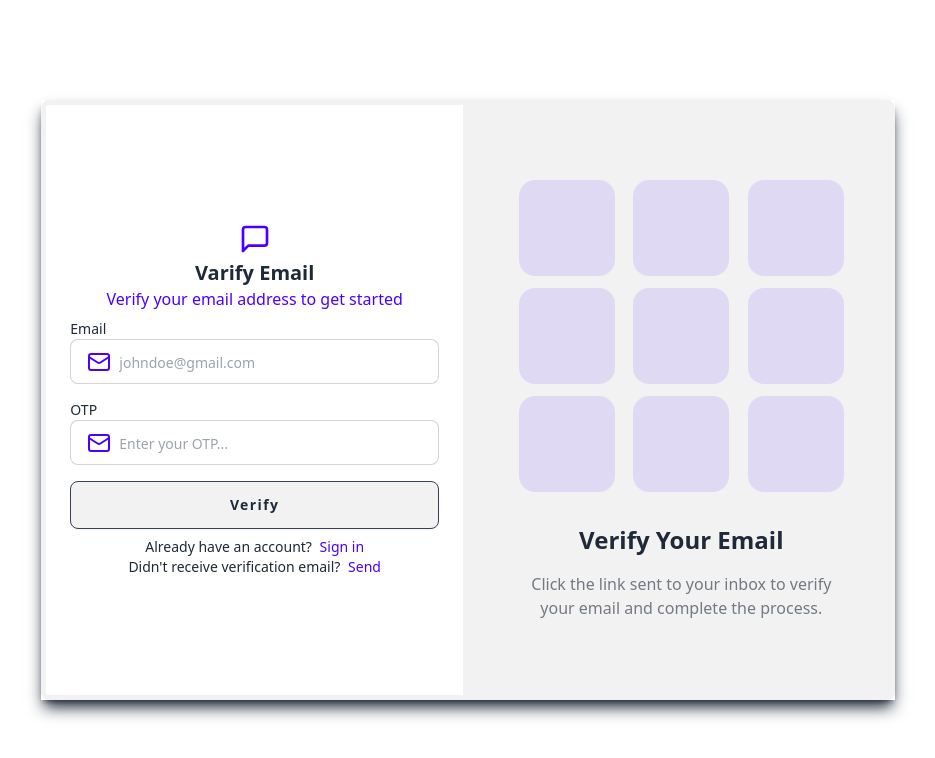
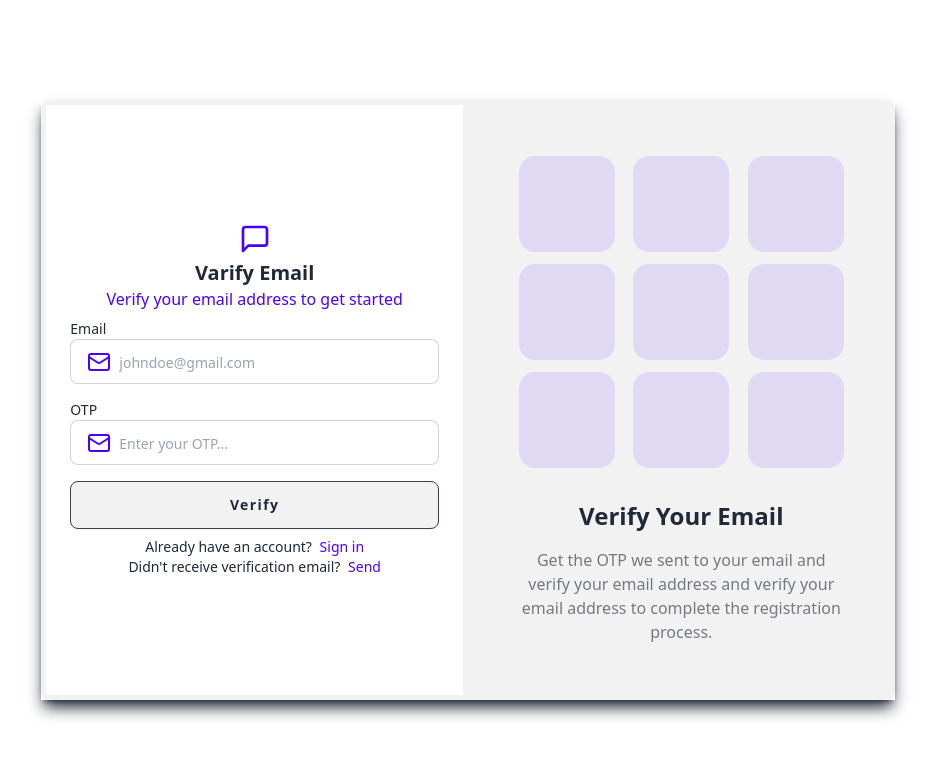
Before and after one commit to e19465/real-time-chat-app-MERN, a React (Vite) app in the folder frontend/: page /auth/verify-email in a window 1280 px wide. Shown: the top 758 px of the page, without its empty margins (172-1107 px from the left). Built offline with nearby package versions, Linux system fonts and the light colour scheme.

Commit message:
update message in verify email

```diff
--- a/frontend/src/pages/auth/VerifyEmailPage.jsx
+++ b/frontend/src/pages/auth/VerifyEmailPage.jsx
@@ -94,7 +94,7 @@ const VerifyEmailPage = () => {
       >
         <AuthImagePattern
           title="Verify Your Email"
-          subtitle="Click the link sent to your inbox to verify your email and complete the process."
+          subtitle="Get the OTP we sent to your email and verify your email address and verify your email address to complete the registration process."
           animation={animationTypes.shake}
         />
       </div>
```
